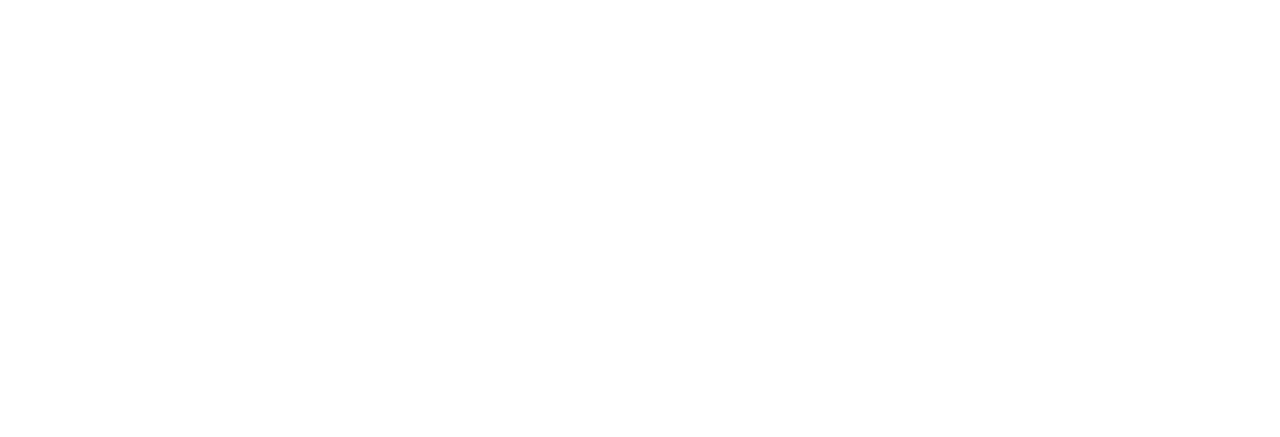
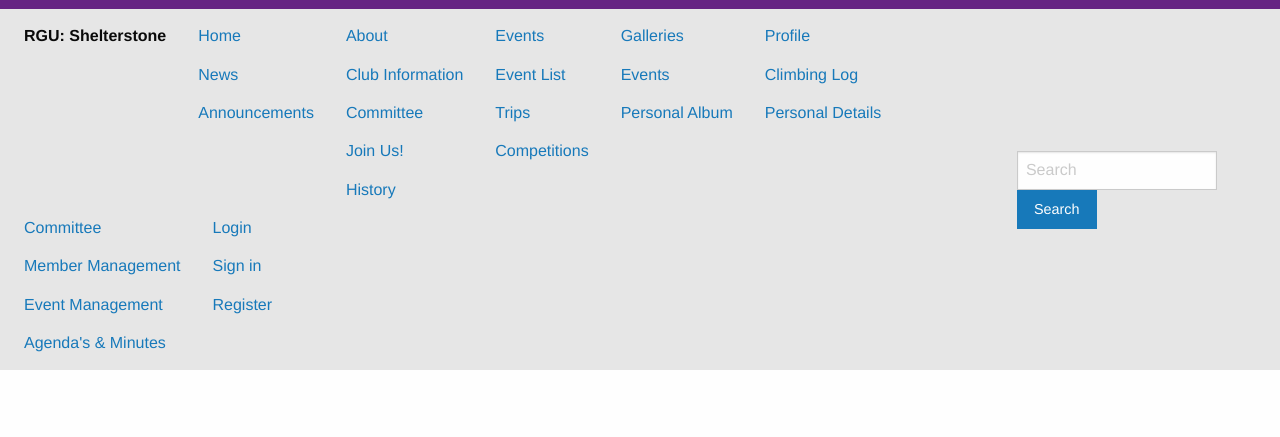
Before and after one commit to Taity-mini/Shelterstone, a PHP site: page /inc/header.php in a window 1280 px wide. Before the commit the part shown is empty. Shown: the part 363-800 px from the top of the page. Run offline with PHP 8.4, Linux system fonts and the light colour scheme; data that the repository does not hold is empty; some libraries are stand-ins or nearby versions.

Commit message:
Updated Header/footer *Split up design template between header/footer *Used $domain variable for absolute links *Added all links from router to navigation

```diff
--- a/inc/header.php
+++ b/inc/header.php
@@ -4,4 +4,104 @@
  * User: Andrew Tait (1504693)
  * Date: 04/03/2017
  * Time: 17:59
+ * Header include file used in the design layout
  */
+
+?>
+<!DOCTYPE html>
+<html lang="en">
+<head>
+    <meta charset="UTF-8">
+    <title>RGU ShelterStone</title>
+    <link rel="stylesheet" href="<?php echo $domain ?>/css/foundation.min.css">
+    <link rel="stylesheet" href="<?php echo $domain ?>/css/app.css">
+    <link href="http://cdnjs.cloudflare.com/ajax/libs/foundicons/3.0.0/foundation-icons.css" rel="stylesheet">
+    <!--Favicon code START-->
+
+    <!--Favicon code END -->
+
+</head>
+<body>
+<div class="row column text-center">
+    <a href="<?php echo $domain ?>/"><img src="<?php echo $domain ?>/img/ShelterstoneLogo_Small.svg"/></a>
+</div>
+
+
+<!-- Start Top Bar -->
+<div class="title-bar" data-responsive-toggle="main-menu" data-hide-for="large">
+    <button class="menu-icon" type="button" data-toggle></button>
+    <div class="title-bar-title">Menu</div>
+</div>
+
+<!-- Start Top Bar -->
+<div class="top-bar" id="main-menu">
+    <div class="top-bar-left">
+        <ul class="menu" data-responsive-menu="drilldown large-dropdown">
+            <li class="menu-text">RGU: Shelterstone</li>
+            <li class="has-submenu">
+                <a href="<?php echo $domain ?>/">Home</a>
+                <ul class="submenu menu vertical" data-submenu>
+                    <li><a href="<?php echo $domain ?>/news">News</a></li>
+                    <li><a href="<?php echo $domain ?>/news/announcements">Announcements</a></li>
+                </ul>
+            </li>
+            <li class="has-submenu">
+                <a href="#">About</a>
+                <ul class="submenu menu vertical" data-submenu>
+                    <li><a href="<?php echo $domain ?>/about/club_information">Club Information</a></li>
+                    <li><a href="<?php echo $domain ?>/about/committee">Committee</a></li>
+                    <li><a href="<?php echo $domain ?>/about/join_us">Join Us!</a></li>
+                    <li><a href="<?php echo $domain ?>/about/history">History</a></li>
+                </ul>
+            </li>
+            <li class="has-submenu">
+                <a href="<?php echo $domain ?>/events">Events</a>
+                <ul class="submenu menu vertical" data-submenu>
+                    <li><a href="<?php echo $domain ?>/events">Event List</a></li>
+                    <li><a href="<?php echo $domain ?>/events/trips">Trips</a></li>
+                    <li><a href="<?php echo $domain ?>/events/competitions">Competitions</a></li>
+                </ul>
+            </li>
+            <li class="has-submenu">
+                <a href="<?php echo $domain ?>/gallery">Galleries</a>
+                <ul class="submenu menu vertical" data-submenu>
+                    <li><a href="<?php echo $domain ?>/gallery/events">Events</a></li>
+                    <li><a href="<?php echo $domain ?>/gallery/album/personal">Personal Album</a></li>
+                </ul>
+            </li>
+            <li class="has-submenu">
+                <a href="<?php echo $domain ?>/profile">Profile</a>
+                <ul class="submenu menu vertical" data-submenu>
+                    <li><a href="<?php echo $domain ?>/climbing_log">Climbing Log</a></li>
+                    <li><a href="<?php echo $domain ?>/profile">Personal Details</a></li>
+                </ul>
+            </li>
+            <li class="has-submenu">
+                <a href="#">Committee</a>
+                <ul class="submenu menu vertical" data-submenu>
+                    <li><a href="<?php echo $domain ?>/committee/member_management">Member Management</a></li>
+                    <li><a href="<?php echo $domain ?>/committee/event_management">Event Management</a></li>
+                    <li><a href="<?php echo $domain ?>/committee/agenda">Agenda's & Minutes</a></li>
+                </ul>
+            </li>
+            <li class="has-submenu">
+                <a href="<?php echo $domain ?>/login">Login</a>
+                <ul class="submenu menu vertical" data-submenu>
+                    <li><a href="<?php echo $domain ?>/login">Sign in</a></li>
+                    <li><a href="<?php echo $domain ?>/register">Register</a></li>
+                </ul>
+            </li>
+        </ul>
+    </div>
+    <div class="top-bar-right text-center">
+        <ul class="menu">
+            <li><input width="100%" type="search" placeholder="Search">
+            <li>
+                <button type="button" class="button">Search</button>
+            </li>
+        </ul>
+    </div>
+</div>
+<!-- End Top Bar -->
+<!-- Main Content-->
+<div class="row" id="content">
```
Also changed, not shown: inc/footer.php (+28 -0 lines).
